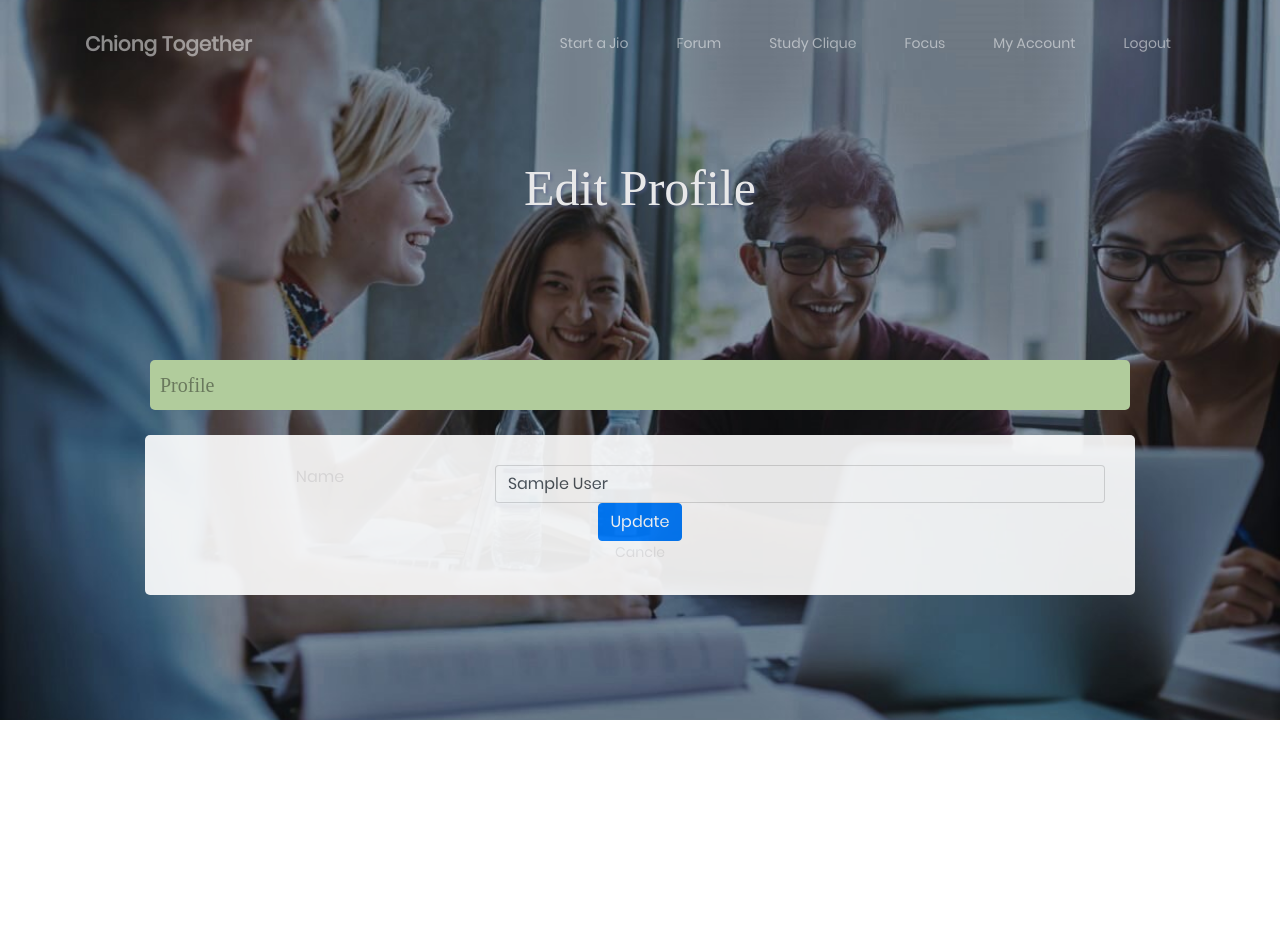
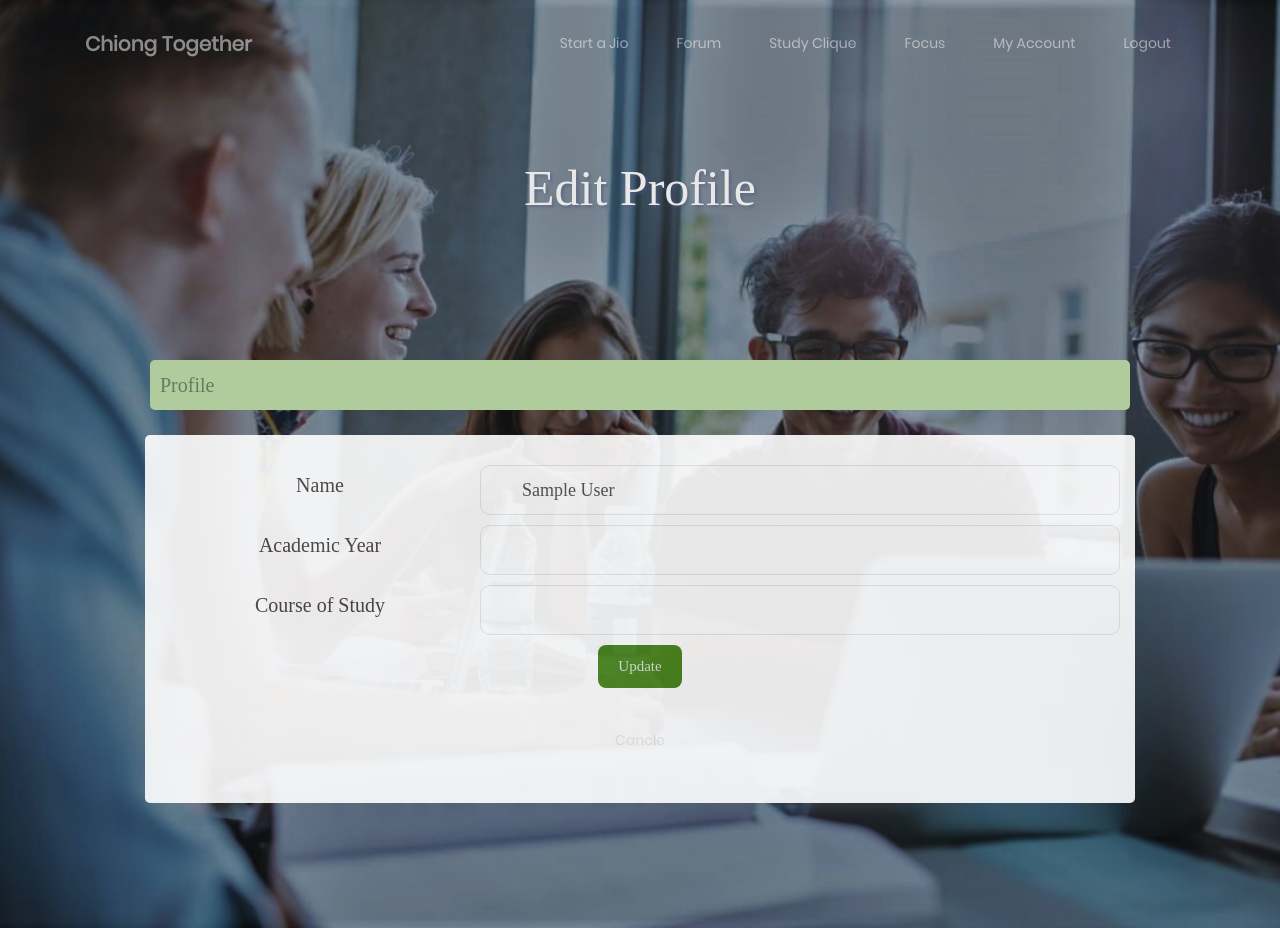
Before and after one commit to liushiru/ChiongTogether, a Node server app: page /users/1/edit in a window 1280 px wide. Before the commit the page ends 720 px from the top, so only its background shows below. Run offline with Node 20, Linux system fonts and the light colour scheme; the visitor is signed in with stand-in values (Sample User, id 1); some libraries are stand-ins or nearby versions; some web fonts are replaced.

Commit message:
edit year

```diff
--- a/style/css/profile.css
+++ b/style/css/profile.css
@@ -216,3 +216,10 @@ input[type="file"] {
 .save-btn:hover{
   background-color:rgb(53, 83, 29);
 }
+
+.edit-label{
+  font-family: Montserrat-Regular;
+  font-size: 20px;
+  color: rgb(75, 69, 69);
+  margin: 5px;
+}
--- a/views/profile/edit.ejs
+++ b/views/profile/edit.ejs
@@ -60,25 +60,67 @@
                                 <form action="/users/change?_method=PUT" method="POST">
                                     <div class="row">
                                         <div class="col-md-4">
-                                            <label for="name">Name</label>
+                                            <label class="edit-label" for="name">Name</label>
                                         </div>
-                                        <div class="col-md-8">
+                                        <div class="col-md-8 type-in-bar">
                                             <input
                                             type="name"
                                             id="name"
                                             name="name"
-                                            class="form-control"
+                                            class="login-input"
                                             value="<%= user.name %>"
                                             value="<%= typeof name != 'undefined' ? name : '' %>"
                                             />
                                         </div>
                                     </div>
 
-                                    <button type="submit" class="btn btn-primary">
+                                    <div class="row">
+                                        <div class="col-md-4">
+                                            <label class="edit-label" for="name"> Academic Year</label>
+                                        </div>
+                                        <div class="col-md-8 type-in-bar">
+                                            <datalist id="years">
+                                                <select name="year" aria-describedby="state_label">
+                                                        <option value="1">1</option>
+                                                        <option value="2">2</option>
+                                                        <option value="3">3</option>
+                                                        <option value="4">4</option>
+                                                        <option value="5">5</option>
+                                                </select>
+                                            </datalist>
+                                            <input
+                                            type="year"
+                                            id="year"
+                                            list="years"
+                                            value="<%= typeof year !== 'undefined' ? year : user.year %>"
+                                            />
+                                        </div>
+                                    </div>
+
+                                    <div class="row">
+                                        <div class="col-md-4">
+                                            <label class="edit-label" for="name">Course of Study</label>
+                                        </div>
+                                        <div class="col-md-8 type-in-bar">
+                                            <input
+                                            type="course"
+                                            id="course"
+                                            name="course"
+                                            class="login-input"
+                                            value="<%= user.course %>"
+                                            value="<%= typeof course != 'undefined' ? course : user.course %>"
+                                            />
+                                        </div>
+                                    </div>
+
+                                    <button type="submit" class="edit-btn">
                                         Update
                                     </button>
+
                                     </form>
-                                    <p><a href="/users/:matricNo">Cancle</a></p>
+
+                                    <p class="nothing"><a href="/users/:matricNo">Cancle</a></p>
+
                             </div>
 
                     </div>
--- a/views/profile/show.ejs
+++ b/views/profile/show.ejs
@@ -108,7 +108,11 @@
                                             <label>Academic Year</label>
                                         </div>
                                         <div class="col-md-6">
-                                            <p><%= user.year %></p>
+                                            <% if (user.year !== '') {%>
+                                                <p><%= user.year %></p>
+                                            <% } else { %>
+                                                <p><a href="/users/<%= user.matricNo %>/edit">Complete your information now</a></p>
+                                            <% }%>
                                         </div>
                                     </div>
 
```
